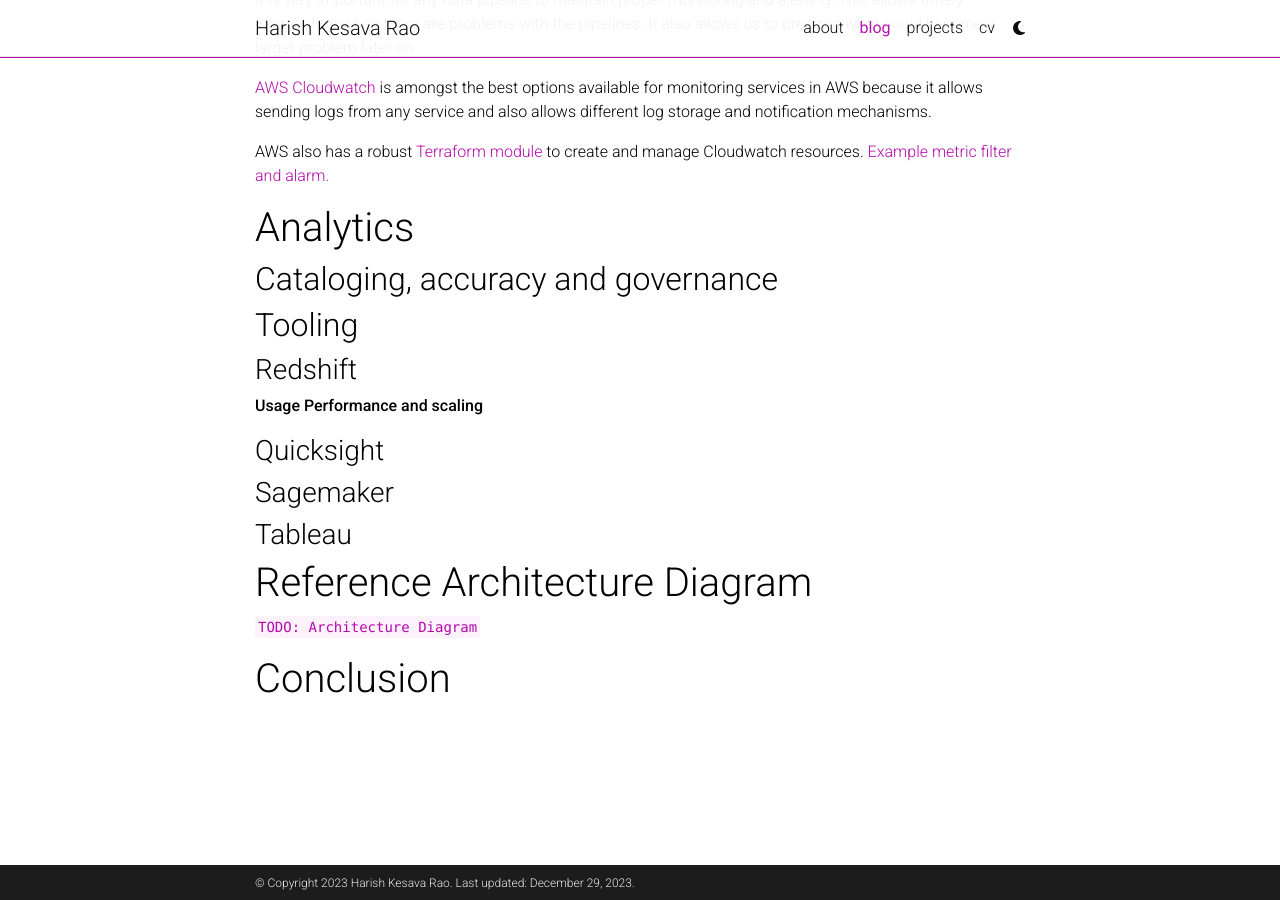
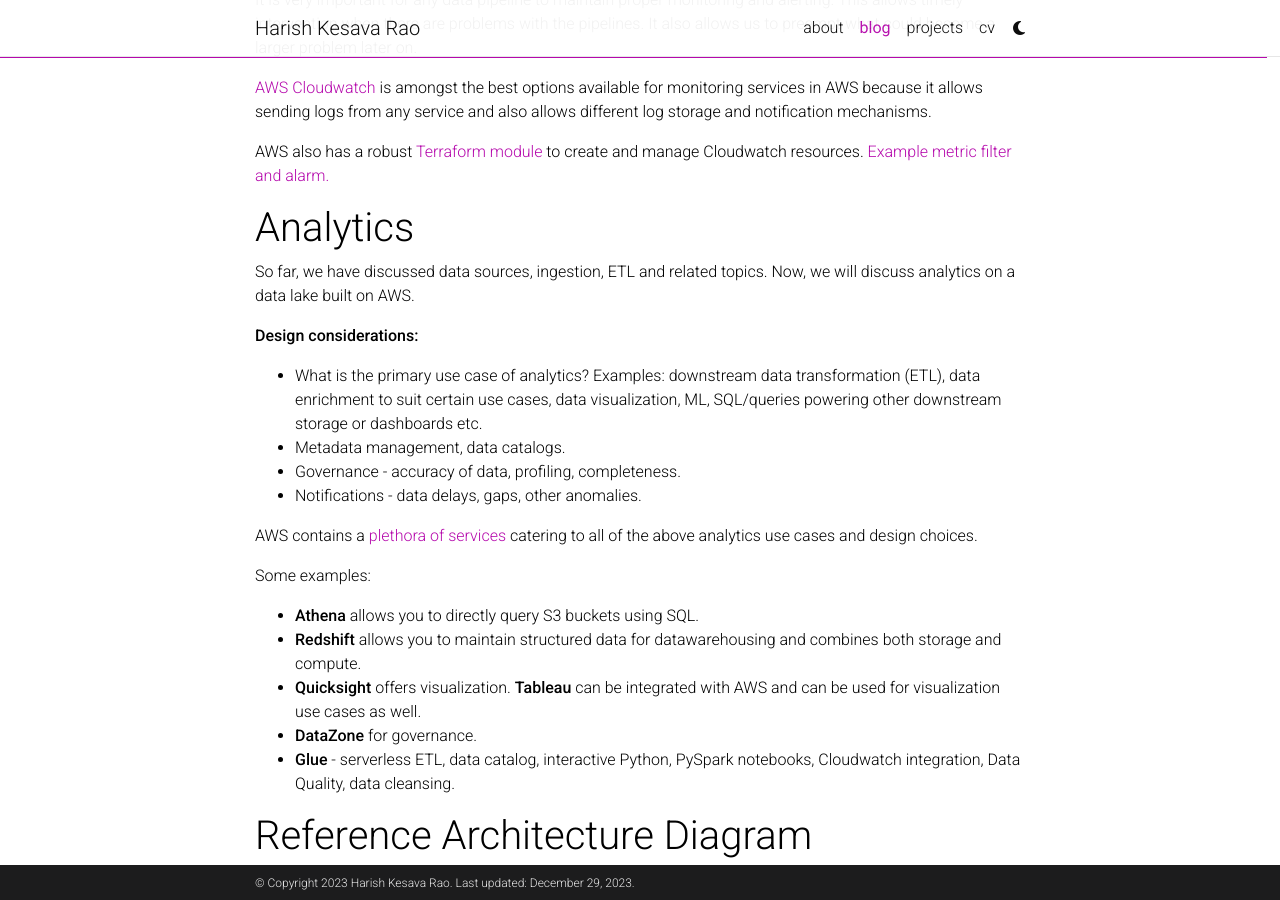
Before and after one commit to harishkesavarao/harishkesavarao.github.io, a Jekyll site: the page built from _posts/2021-06-01-aws-data-lake.md, in a window 1280 px wide and 900 px high, scrolled down 13164 px. Built offline with Jekyll 4.4.1, drawn with Linux system fonts in a browser that asks for light colours; comment, search, counter and statistics services are not loaded; a style sheet for code colours, icons or effects is not loaded.

Commit message:
Analytics

```diff
--- a/_posts/2021-06-01-aws-data-lake.md
+++ b/_posts/2021-06-01-aws-data-lake.md
@@ -501,7 +501,7 @@
 
 If you want near-realtime latency, again, a streaming pipeline is required.
 
-Some design considerations:
+**Some design considerations:**
 - How much latency is tolerable?
 - What is your current and projected data volume? (What will be the volume in 6 months, 1 year, 5 years etc.?)
 - How are you handling error records? Are they required to be reprocessed?
@@ -519,15 +519,22 @@
 AWS also has a robust [Terraform module](https://registry.terraform.io/modules/terraform-aws-modules/cloudwatch/aws/latest) to create and manage Cloudwatch resources. [Example metric filter and alarm.](https://github.com/terraform-aws-modules/terraform-aws-cloudwatch/tree/master/examples/complete-log-metric-filter-and-alarm)
 
 # Analytics
-## Cataloging, accuracy and governance
+So far, we have discussed data sources, ingestion, ETL and related topics. Now, we will discuss analytics on a data lake built on AWS.
 
-## Tooling
-### Redshift
-**Usage**
-**Performance and scaling**
-### Quicksight
-### Sagemaker
-### Tableau
+**Design considerations:**
+- What is the primary use case of analytics? Examples: downstream data transformation (ETL), data enrichment to suit certain use cases, data visualization, ML, SQL/queries powering other downstream storage or dashboards etc.
+- Metadata management, data catalogs.
+- Governance - accuracy of data, profiling, completeness.
+- Notifications - data delays, gaps, other anomalies.
+
+AWS contains a [plethora of services](https://aws.amazon.com/big-data/datalakes-and-analytics/) catering to all of the above analytics use cases and design choices.
+
+Some examples:
+- **Athena** allows you to directly query S3 buckets using SQL.
+- **Redshift** allows you to maintain structured data for datawarehousing and combines both storage and compute.
+- **Quicksight** offers visualization. **Tableau** can be integrated with AWS and can be used for visualization use cases as well.
+- **DataZone** for governance.
+- **Glue** - serverless ETL, data catalog, interactive Python, PySpark notebooks, Cloudwatch integration, Data Quality, data cleansing.
 
 # Reference Architecture Diagram
 
```
